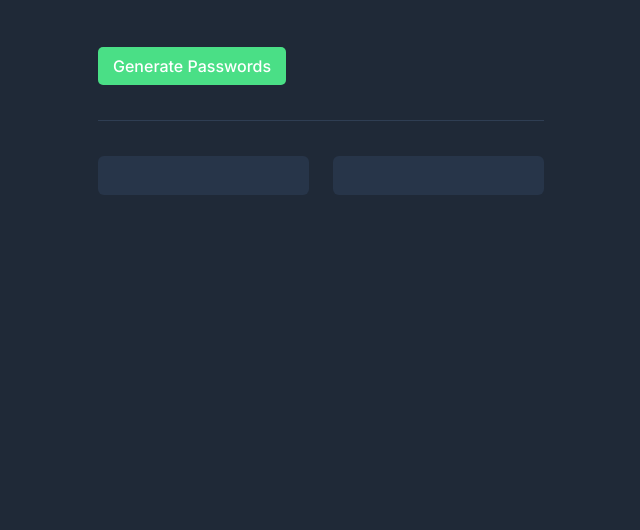
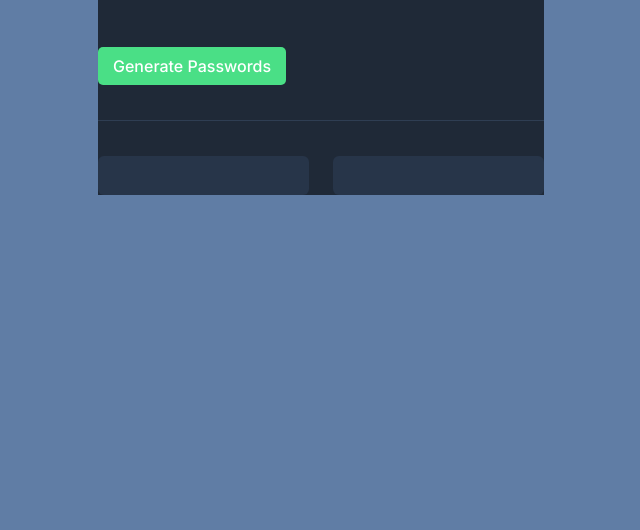
Before and after one commit to rashadtt/password-generator, a plain HTML site: page index.html in a window 1280 px wide. Shown: the part 270-800 px from the top of the page, without its empty margins (319-959 px from the left). Drawn offline with nearby package versions, Linux system fonts and the light colour scheme.

Commit message:
update background color

```diff
--- a/index.css
+++ b/index.css
@@ -1,5 +1,5 @@
 body {
-    background: #1F2937;
+    background: #607da5;
     display: flex;
     background-size: cover;
 }
```
